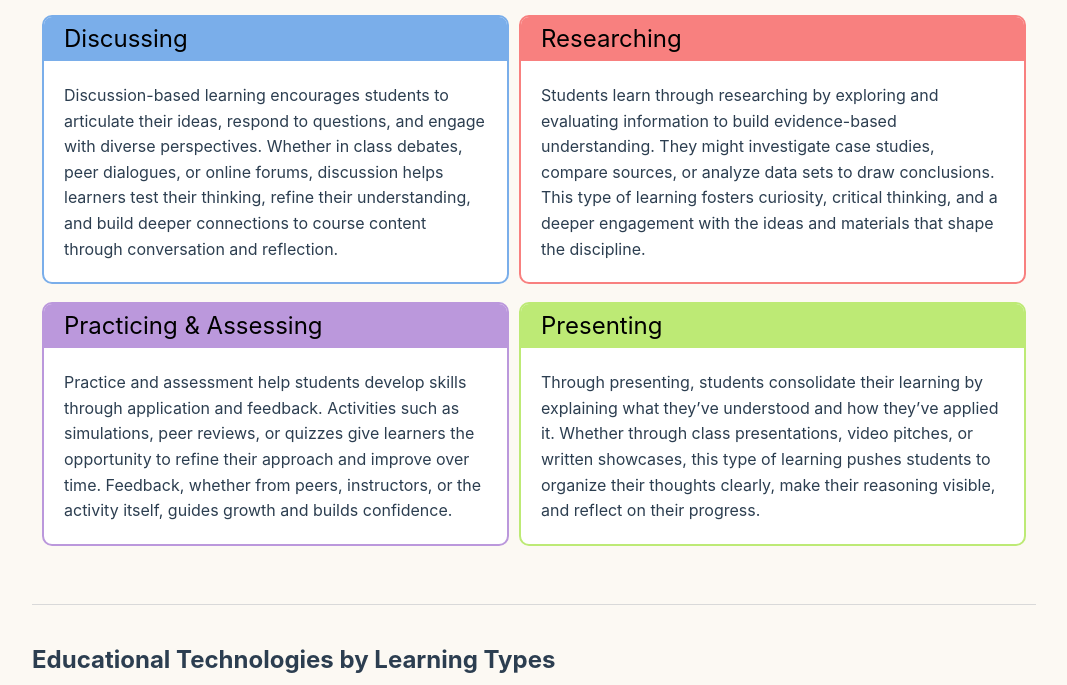
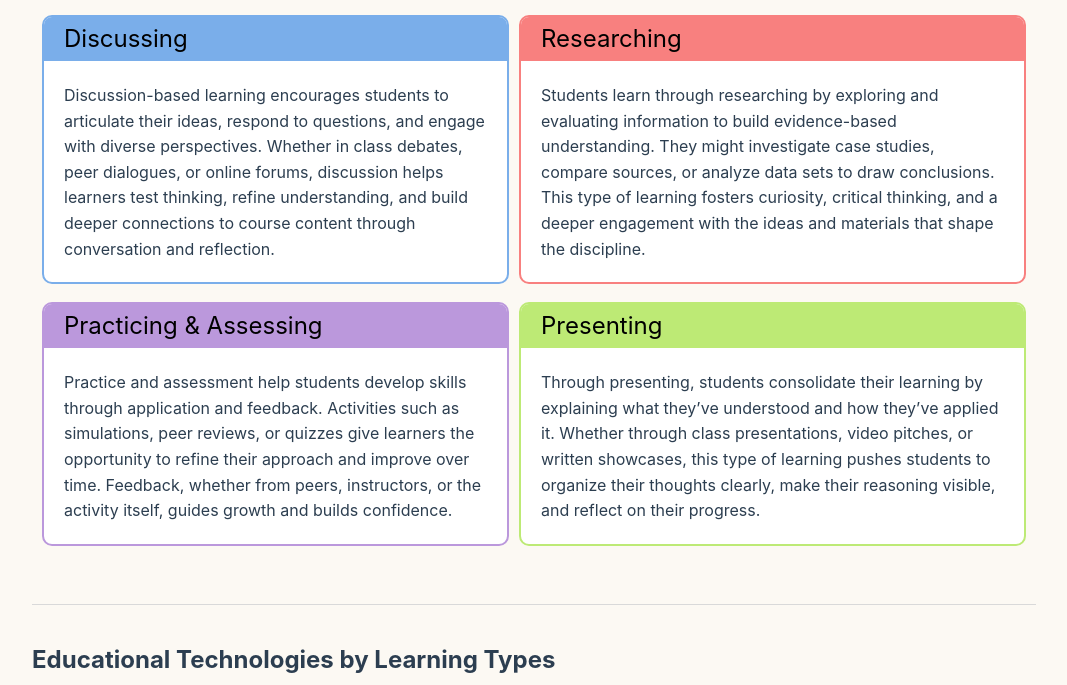
Before and after one commit to xiaoqizhang024/ed_tech_tools_menu.github.io, a plain HTML site: page index.html in a window 1280 px wide. Shown: the part 916-1601 px from the top of the page, without its empty margins (106-1173 px from the left). Drawn offline with Linux system fonts and the light colour scheme.

Commit message:
Update index.html

```diff
--- a/index.html
+++ b/index.html
@@ -181,7 +181,7 @@
                 Discussing
               </div>
               <div style="padding-top: 10px;">
-                Discussion-based learning encourages students to articulate their ideas, respond to questions, and engage with diverse perspectives. Whether in class debates, peer dialogues, or online forums, discussion helps learners test their thinking, refine their understanding, and build deeper connections to course content through conversation and reflection.
+                Discussion-based learning encourages students to articulate their ideas, respond to questions, and engage with diverse perspectives. Whether in class debates, peer dialogues, or online forums, discussion helps learners test thinking, refine understanding, and build deeper connections to course content through conversation and reflection.
               </div>
               <a style="position: absolute; top: 0; left: 0; right: 0; width: 100%; height: 100%; cursor: pointer; z-index: 2;" href="#discussing" aria-label="Jump to Discussing tools"></a>
             </div>
```
